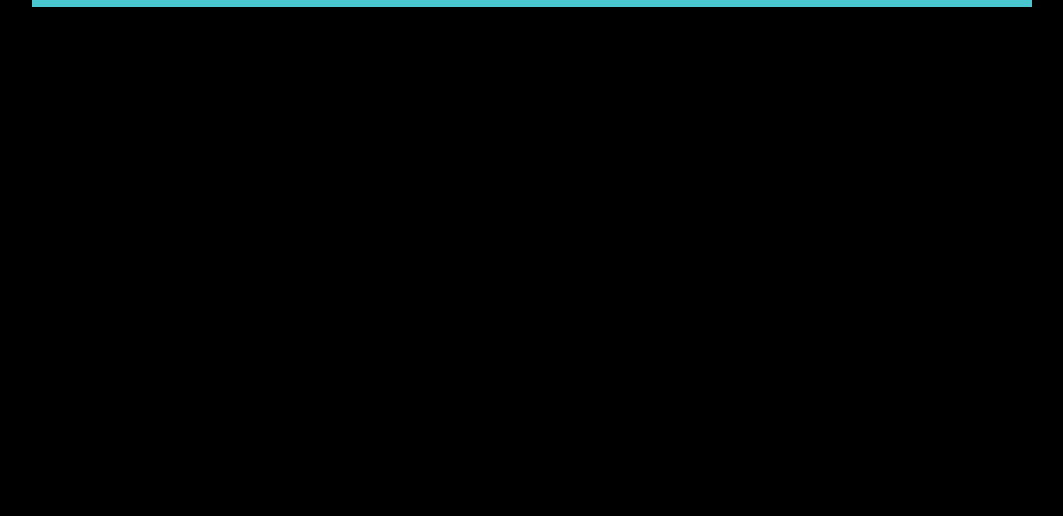
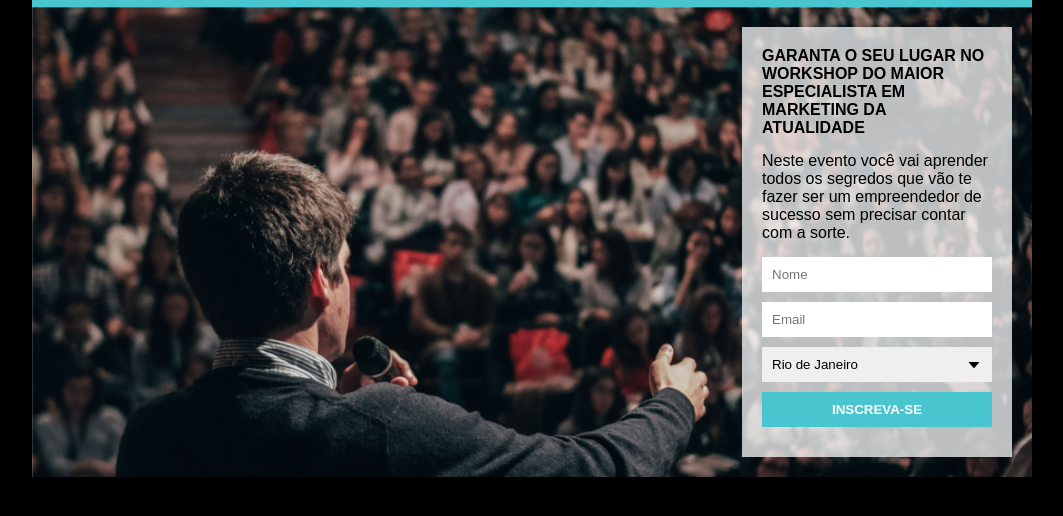
Before and after one commit to RayaneDosAnjos/Projeto-Workshop, a plain HTML site: page index.html in a window 1280 px wide. Shown: the part 44-560 px from the top of the page, without its empty margins (108-1171 px from the left). Drawn offline with Linux system fonts and the light colour scheme.

Commit message:
estilo do Conteúdo principal

```diff
--- a/index.html
+++ b/index.html
@@ -12,6 +12,26 @@
         <header>
             <h1 class="title">PARTICIPE DO WORKSHOP QUE VAI MUDAR O SEU NEGÓCIO</h1>
         </header>
+        <section>
+            <div class="formContainer">
+                <h2 class="mb">GARANTA O SEU LUGAR NO WORKSHOP DO MAIOR ESPECIALISTA EM MARKETING DA ATUALIDADE</h2>
+                <p class="mb">
+                    Neste evento você vai aprender todos os segredos que vão te fazer ser um
+                    empreendedor de sucesso sem precisar contar com a sorte.
+                </p>
+                <form action="">
+                    <input type="text" name="name" id="name" placeholder="Nome">
+                    <input type="email" name="email" id="email" placeholder="Email">
+                    <select name="place">
+                        <option value="rj">Rio de Janeiro</option>
+                        <option value="sp">São Paulo</option>
+                        <option value="mg">Minas Gerais</option>
+                        <option value="es">Espírito Santo</option>
+                    </select>
+                    <input type="submit" value="INSCREVA-SE">
+                </form>
+            </div>
+        </section>
     </div>
 </body>
 </html>
--- a/style.css
+++ b/style.css
@@ -24,3 +24,51 @@ header{
 .title{
     font-size: 26px;
 }
+
+section{
+   padding: 20px;
+   background-image: url('./images/people.jpg');
+   background-size: cover;
+   overflow: hidden;
+}
+
+.formContainer{
+    max-width: 230px;
+    background-color: #FFFFFFBB;
+    padding: 20px;
+    float: right;
+
+}
+
+h2{
+    font-size: 16px;
+}
+
+.mb{
+    margin-bottom: 15px;
+}
+
+input,select{
+    width: 100%;
+    box-sizing: border-box;
+    padding: 10px;
+    border: none;
+    margin-bottom: 10px;
+}
+
+select{
+    -moz-appearance: none;
+    -webkit-appearance: none;
+    appearance: none;
+
+    background-image: url('./images/arrow.jpg');
+    background-repeat: no-repeat;
+    background-position: calc(100% - 10px) center;
+}
+
+input[type="submit"]{
+    color: white;
+    background-color: #48C5CE;
+    font-weight: bold;
+
+}
```
